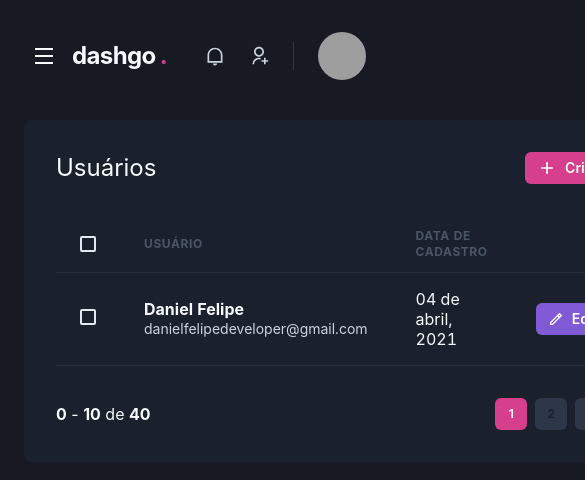
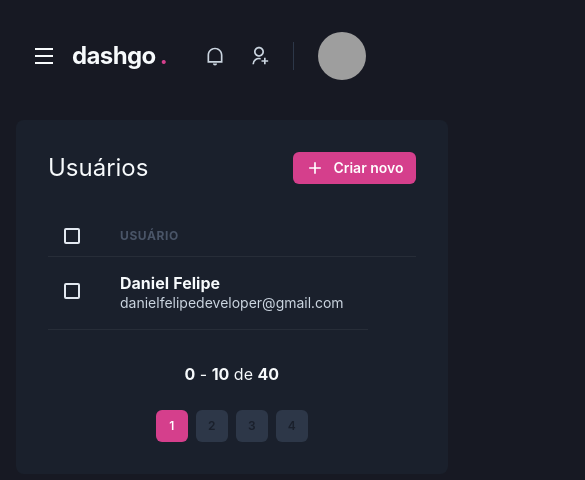
Before and after one commit to bredacoder/ignite-reactjs-dashgo, a Next.js app: page /users in a window 390 px wide. Shown: the top 480 px of the page, 585 px wide, since content can reach past the window. Built offline with nearby package versions, Linux system fonts and the light colour scheme; grey boxes are pictures that could not be loaded.

Commit message:
feat: Responsive Listing

```diff
--- a/src/components/Pagination/index.tsx
+++ b/src/components/Pagination/index.tsx
@@ -4,7 +4,7 @@ import { PaginationItem } from "./PaginationItem";
 export function Pagination() {
   return (
     <Stack
-      direction="row"
+      direction={["column", "row"]}
       spacing="6"
       mt="8"
       justify="space-between"
--- a/src/pages/users/index.tsx
+++ b/src/pages/users/index.tsx
@@ -1,15 +1,20 @@
-import { Box, Button, Checkbox, Flex, Heading, Icon, Table, Tbody, Td, Text, Th, Thead, Tr } from "@chakra-ui/react";
+import { Box, Button, Checkbox, Flex, Heading, Icon, Table, Tbody, Td, Text, Th, Thead, Tr, useBreakpointValue } from "@chakra-ui/react";
 import { RiAddLine, RiPencilLine } from "react-icons/ri";
 import { Header } from "../../components/Header";
 import { Pagination } from "../../components/Pagination";
 import { Sidebar } from "../../components/Sidebar";
 
 export default function UserList() {
+  const isWideVersion = useBreakpointValue({
+    base: false,
+    lg: true,
+  });
+
   return (
     <Box>
       <Header />
 
-      <Flex w="100%" my="6" maxW={1480} mx="auto" px="6">
+      <Flex w="100%" my="6" maxW={1480} mx="auto" px={["4", "4", "6"]}>
         <Sidebar />
 
         <Box flex="1" borderRadius={8} bg="gray.800" p="8">
@@ -30,18 +35,19 @@ export default function UserList() {
           <Table colorScheme="whiteAlpha">
             <Thead>
               <Tr>
-                <Th px="6" color="gray.300" w="8">
+                <Th px={["4", "4", "6"]} color="gray.300" w="8">
                   <Checkbox colorScheme="pink" />
                 </Th>
                 <Th>Usuário</Th>
-                <Th>Data de cadastro</Th>
+                { isWideVersion && <Th>Data de cadastro</Th> }
+
                 <Th w="8"></Th>
               </Tr>
             </Thead>
 
             <Tbody>
               <Tr>
-                <Td px="6">
+                <Td px={["4", "4", "6"]}>
                   <Checkbox colorScheme="pink" />
                 </Td>
                 <Td>
@@ -50,18 +56,7 @@ export default function UserList() {
                     <Text fontSize="sm" color="gray.300">danielfelipedeveloper@gmail.com</Text>
                   </Box>
                 </Td>
-                <Td>04 de abril, 2021</Td>
-                <Td>
-                  <Button
-                    as="a"
-                    size="sm"
-                    fontSize="sm"
-                    colorScheme="purple"
-                    leftIcon={<Icon as={RiPencilLine} fontSize="16" />}
-                  >
-                    Editar
-                  </Button>
-                </Td>
+                { isWideVersion && <Td>04 de abril, 2021</Td> }
               </Tr>
             </Tbody>
           </Table>
```
